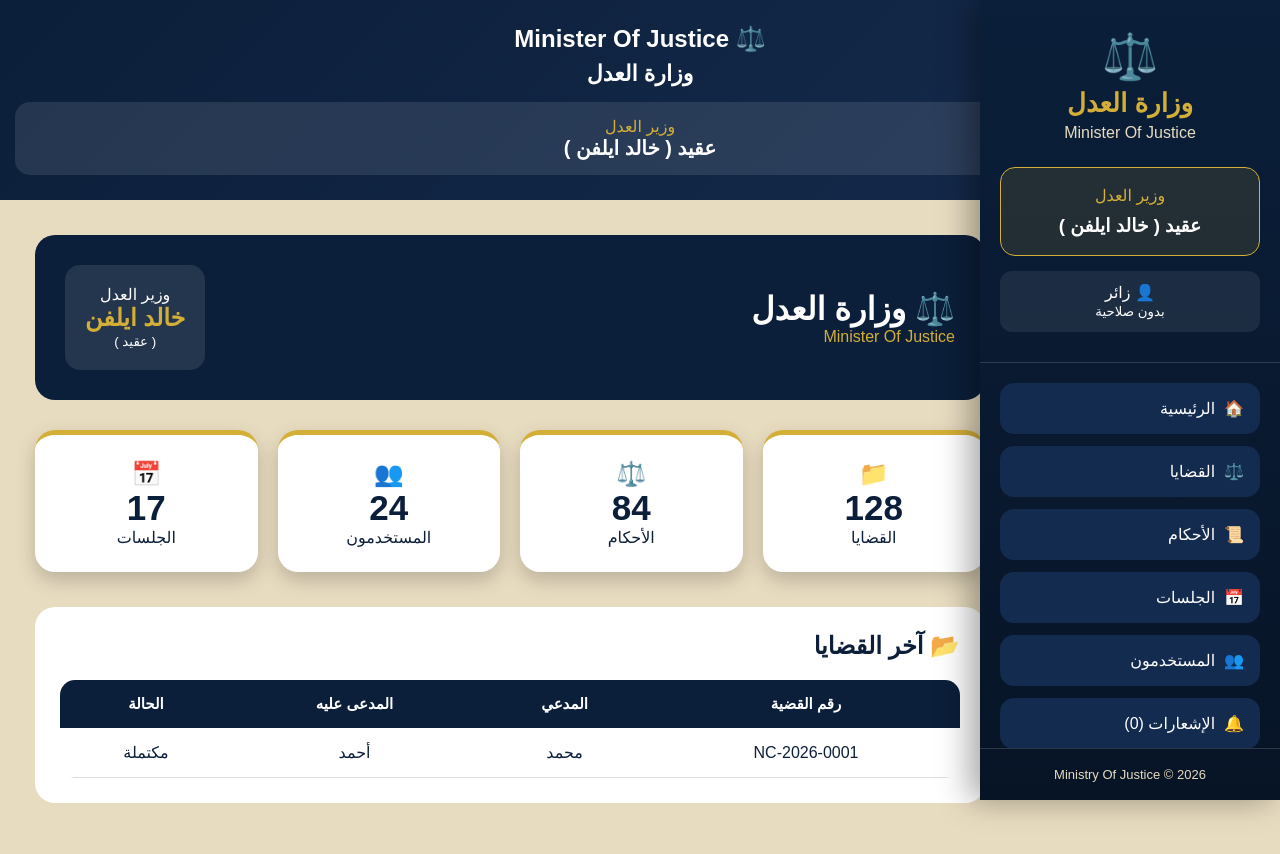
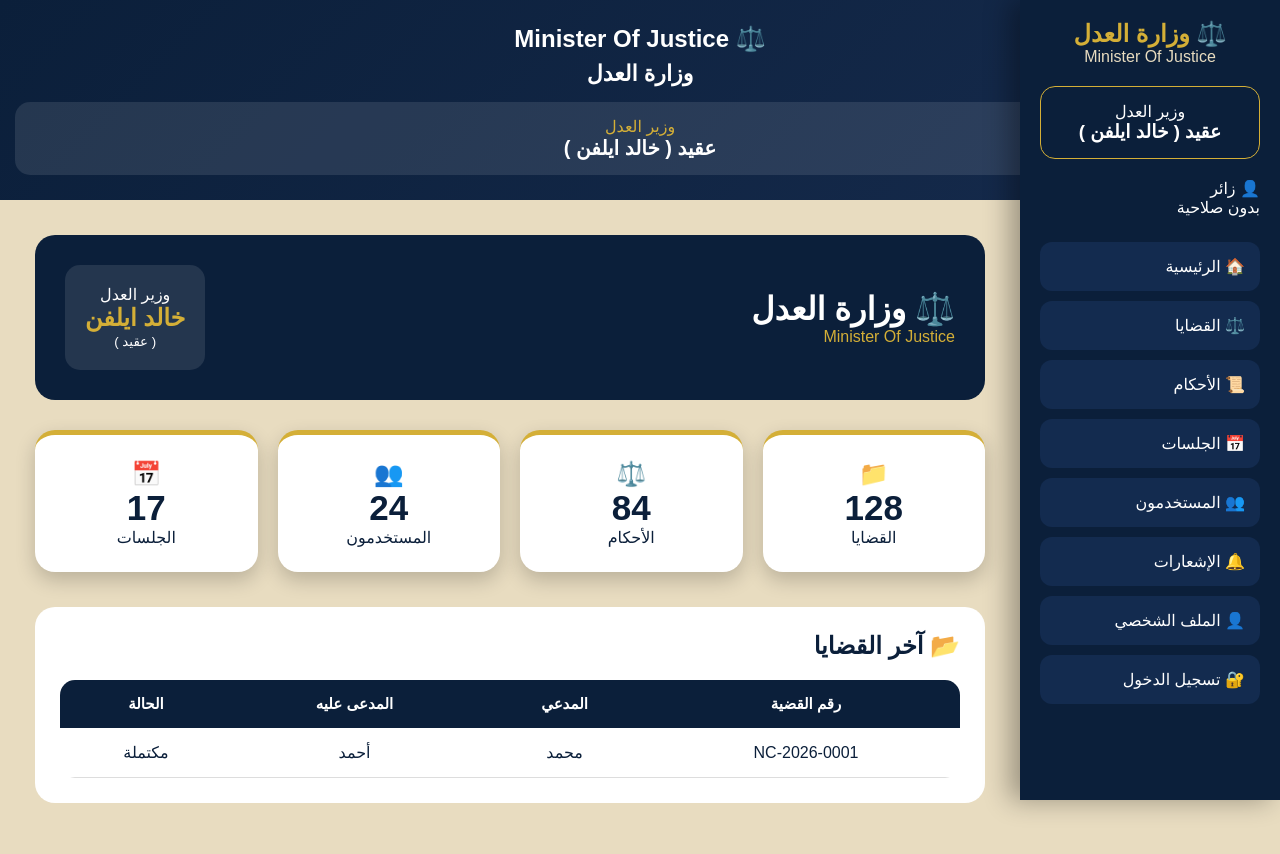
Before and after one commit to 38ed-ma/nice-justice, a Next.js app: page /dashboard in a window 1280 px wide. Shown: the top 854 px of the page. Built offline with nearby package versions, Linux system fonts and the light colour scheme.

Commit message:
Update Sidebar.tsx

```diff
--- a/app/components/Sidebar.tsx
+++ b/app/components/Sidebar.tsx
@@ -1,440 +1,146 @@
 "use client"
 
 import { useEffect, useState } from "react"
-
 
 export default function Sidebar(){
 
 const [user,setUser] = useState<any>(null)
 
-const [notifications,setNotifications] = useState(0)
-
-
-
 useEffect(()=>{
 
-const savedUser = localStorage.getItem("user")
+const saved = localStorage.getItem("user")
 
-if(savedUser){
-setUser(JSON.parse(savedUser))
+if(saved){
+setUser(JSON.parse(saved))
 }
-
-
-const savedNotifications = localStorage.getItem("notifications")
-
-if(savedNotifications){
-
-setNotifications(
-JSON.parse(savedNotifications).length
-)
-
-}
-
 
 },[])
 
 
-
-
-
 const menu=[
-
-{
-icon:"🏠",
-title:"الرئيسية",
-link:"/dashboard"
-},
-
-{
-icon:"⚖️",
-title:"القضايا",
-link:"/cases"
-},
-
-{
-icon:"📜",
-title:"الأحكام",
-link:"/archive"
-},
-
-{
-icon:"📅",
-title:"الجلسات",
-link:"/calendar"
-},
-
-{
-icon:"👥",
-title:"المستخدمون",
-link:"/users"
-},
-
-{
-icon:"🔔",
-title:`الإشعارات (${notifications})`,
-link:"/notifications"
-},
-
-{
-icon:"👤",
-title:"الملف الشخصي",
-link:"/profile"
-},
-
-{
-icon:"🔐",
-title:"تسجيل الدخول",
-link:"/login"
-}
-
+["🏠","الرئيسية","/dashboard"],
+["⚖️","القضايا","/cases"],
+["📜","الأحكام","/archive"],
+["📅","الجلسات","/calendar"],
+["👥","المستخدمون","/users"],
+["🔔","الإشعارات","/notifications"],
+["👤","الملف الشخصي","/profile"],
+["🔐","تسجيل الدخول","/login"]
 ]
-
-
-
 
 
 return(
 
 <aside
+style={{
+position:"fixed",
+right:0,
+top:0,
+width:"260px",
+height:"100vh",
+background:"#0B1F3A",
+color:"white",
+zIndex:9999,
+padding:"20px",
+boxShadow:"-10px 0 25px #0005"
+}}
+>
+
+
+<h1
+style={{
+textAlign:"center",
+color:"#D4AF37"
+}}
+>
+⚖️ وزارة العدل
+</h1>
+
+
+<p
+style={{
+textAlign:"center",
+color:"#E8DCC0"
+}}
+>
+Minister Of Justice
+</p>
+
+
+<div
+style={{
+marginTop:"20px",
+padding:"15px",
+border:"1px solid #D4AF37",
+borderRadius:"15px",
+textAlign:"center"
+}}
+>
+
+<p>وزير العدل</p>
+
+<h3>
+عقيد ( خالد ايلفن )
+</h3>
+
+</div>
+
+
+
+<div style={{marginTop:"20px"}}>
+
+👤 {user?.username || "زائر"}
+
+<br/>
+
+{user?.role || "بدون صلاحية"}
+
+</div>
+
+
+
+<div style={{marginTop:"25px"}}>
+
+{
+menu.map((item:any)=>(
+
+<button
+
+key={item[2]}
+
+onClick={()=>window.location.href=item[2]}
 
 style={{
 
-position:"fixed",
-
-right:0,
-
-top:0,
-
-width:"300px",
-
-minWidth:"300px",
-
-height:"100vh",
-
-background:
-"linear-gradient(180deg,#0B1F3A,#071426)",
-
+width:"100%",
+padding:"15px",
+marginBottom:"10px",
+border:"none",
+borderRadius:"12px",
+background:"#132B4F",
 color:"white",
-
-display:"flex",
-
-flexDirection:"column",
-
-boxShadow:"-10px 0 30px rgba(0,0,0,.35)",
-
-zIndex:999,
-
-overflow:"hidden"
+cursor:"pointer",
+textAlign:"right",
+fontSize:"16px"
 
 }}
 
 >
 
+{item[0]} {item[1]}
 
+</button>
 
+))
 
-
-<div
-
-style={{
-
-padding:"30px 20px",
-
-textAlign:"center",
-
-borderBottom:
-"1px solid rgba(255,255,255,.15)"
-
-}}
-
->
-
-
-<div
-
-style={{
-
-fontSize:"45px"
-
-}}
-
->
-⚖️
-</div>
-
-
-
-<h1
-
-style={{
-
-margin:"5px 0",
-
-fontSize:"26px",
-
-color:"#D4AF37"
-
-}}
-
->
-
-وزارة العدل
-
-</h1>
-
-
-<p
-
-style={{
-
-margin:0,
-
-color:"#E8DCC0"
-
-}}
-
->
-
-Minister Of Justice
-
-</p>
-
-
-
-
-
-<div
-
-style={{
-
-marginTop:"25px",
-
-background:"rgba(212,175,55,.12)",
-
-border:"1px solid #D4AF37",
-
-borderRadius:"15px",
-
-padding:"18px"
-
-}}
-
->
-
-
-<p
-
-style={{
-
-margin:0,
-
-color:"#D4AF37"
-
-}}
-
->
-
-وزير العدل
-
-</p>
-
-
-
-<h3
-
-style={{
-
-margin:"10px 0 0"
-
-}}
-
->
-
-عقيد ( خالد ايلفن )
-
-</h3>
-
-
+}
 
 </div>
 
 
 
-
-
-<div
-
-style={{
-
-marginTop:"15px",
-
-background:"rgba(255,255,255,.08)",
-
-padding:"12px",
-
-borderRadius:"12px"
-
-}}
-
->
-
-👤 {user?.username || "زائر"}
-
-<br/>
-
-<small>
-
-{user?.role || "بدون صلاحية"}
-
-</small>
-
-
-</div>
-
-
-
-</div>
-
-
-
-
-
-
-<div
-
-style={{
-
-padding:"20px",
-
-flex:1,
-
-overflowY:"auto"
-
-}}
-
->
-
-
-{
-
-menu.map((item)=>(
-
-
-<button
-
-key={item.link}
-
-onClick={()=>window.location.href=item.link}
-
-
-style={{
-
-width:"100%",
-
-padding:"16px",
-
-marginBottom:"12px",
-
-borderRadius:"14px",
-
-border:"none",
-
-background:"#132B4F",
-
-color:"white",
-
-fontSize:"16px",
-
-cursor:"pointer",
-
-textAlign:"right",
-
-transition:"0.3s"
-
-}}
-
-
-
-onMouseEnter={(e)=>{
-
-e.currentTarget.style.background="#D4AF37"
-
-e.currentTarget.style.color="#111"
-
-}}
-
-
-
-onMouseLeave={(e)=>{
-
-e.currentTarget.style.background="#132B4F"
-
-e.currentTarget.style.color="white"
-
-}}
-
-
->
-
-
-<span>
-
-{item.icon}
-
-</span>
-
-
-&nbsp;&nbsp;
-
-{item.title}
-
-
-</button>
-
-
-))
-
-
-}
-
-
-</div>
-
-
-
-
-
-
-<footer
-
-style={{
-
-padding:"18px",
-
-textAlign:"center",
-
-fontSize:"13px",
-
-color:"#E8DCC0",
-
-borderTop:
-"1px solid rgba(255,255,255,.15)"
-
-}}
-
->
-
-Ministry Of Justice © 2026
-
-</footer>
-
-
-
-
 </aside>
-
 
 )
 
-
 }
```
